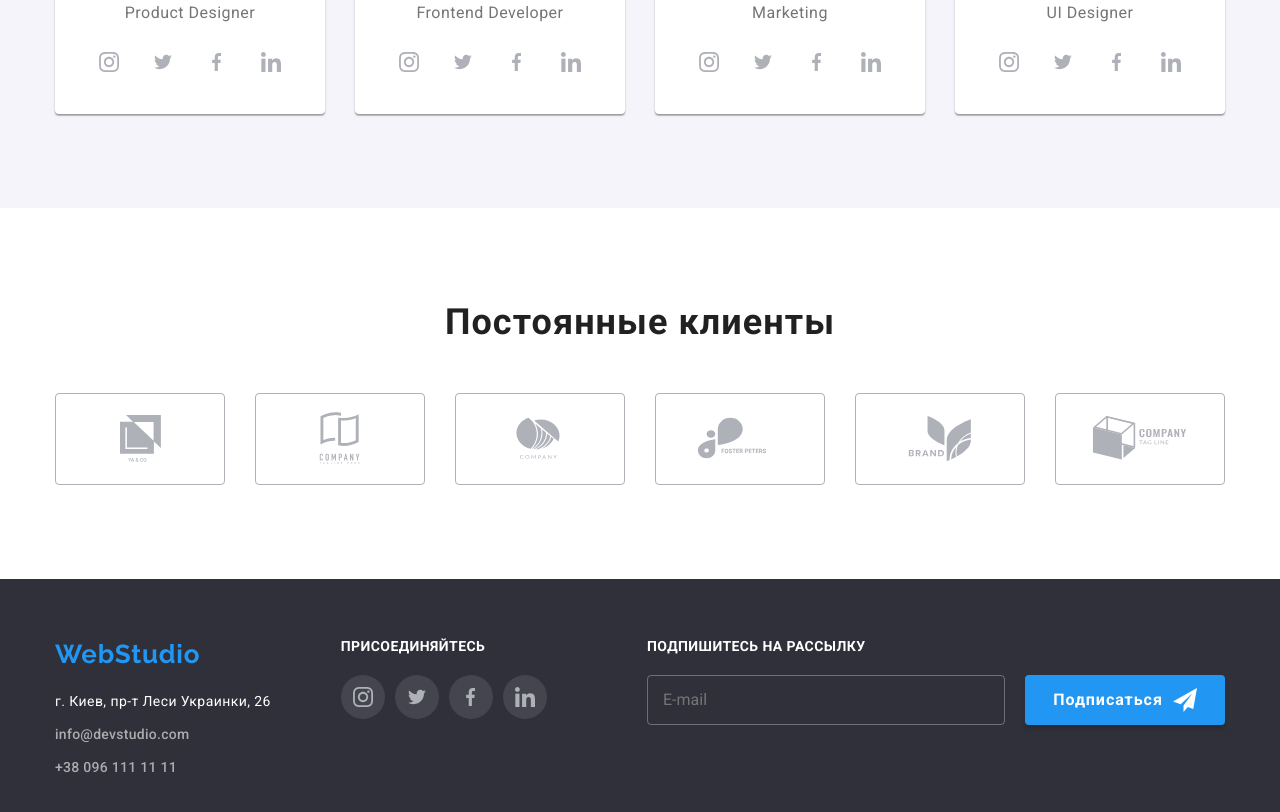
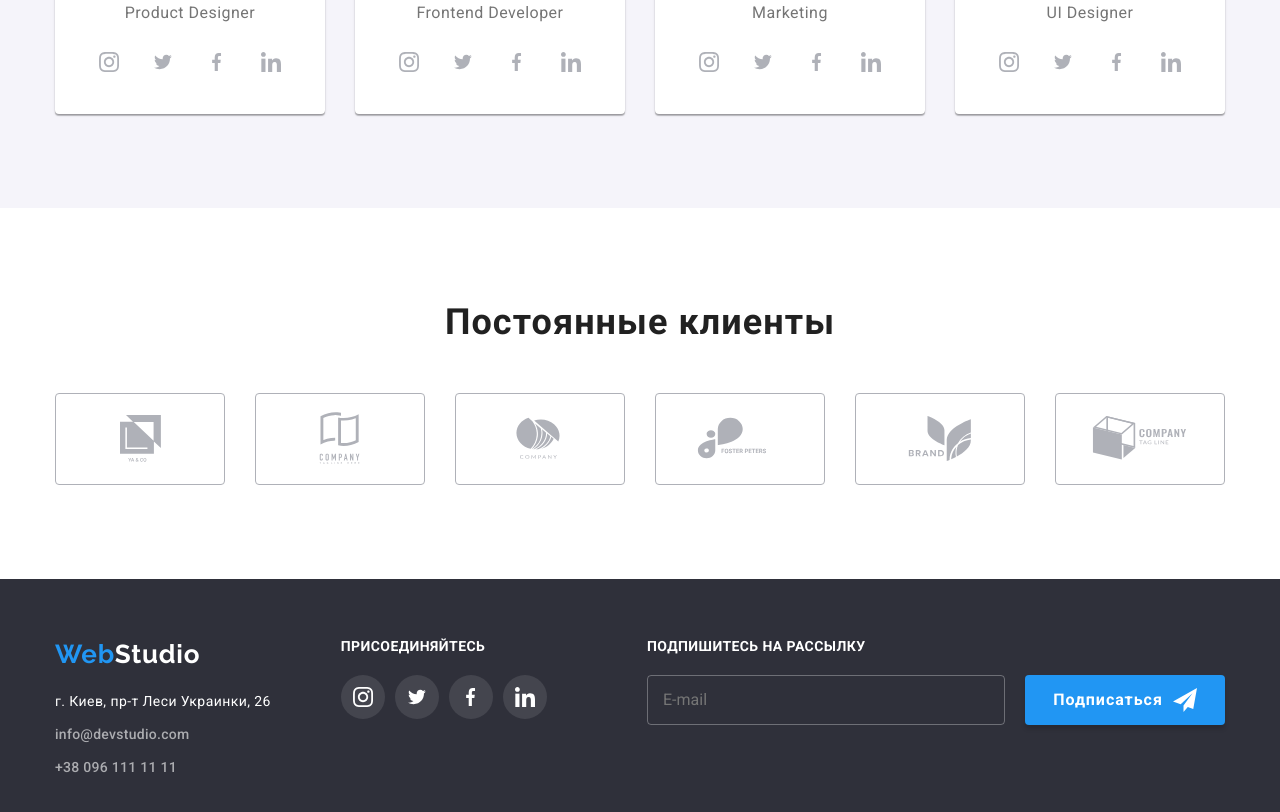
Before and after one commit to Ihorhomenko/goit-markup-hw-07, a plain HTML site: page index.html in a window 1280 px wide. Shown: the part 2109-2921 px from the top of the page. Drawn offline with nearby package versions, Linux system fonts and the light colour scheme.

Commit message:
white color logo footer and icons social networks

```diff
--- a/sass/components/_logo.scss
+++ b/sass/components/_logo.scss
@@ -25,6 +25,6 @@
   margin-bottom: 20px;
 
   .logo__text--footer {
-    color: var(--primary-white-color);
+    color: $primary-white-color;
   }
 }
--- a/sass/main.scss
+++ b/sass/main.scss
@@ -6,10 +6,6 @@
 @import "./components/logo";
 @import "./components/header/site-nav";
 @import "./components/header/contactsHeder";
-@import "./components/footer/footer";
-@import "./components/footer/footerAdress";
-@import "./components/footer/socialNetworks";
-@import "./components/footer/form";
 @import "./components/index/hero";
 @import "./components/index/modal/modal";
 @import "./components/index/modal/form";
@@ -19,3 +15,7 @@
 @import "./components/index/clients";
 @import "./components/portfolio/filter";
 @import "./components/portfolio/portfolio";
+@import "./components/footer/footer";
+@import "./components/footer/footerAdress";
+@import "./components/footer/socialNetworks";
+@import "./components/footer/form";
```
Also changed, not shown: css/main.css, css/main.min.css, 2 other files.
